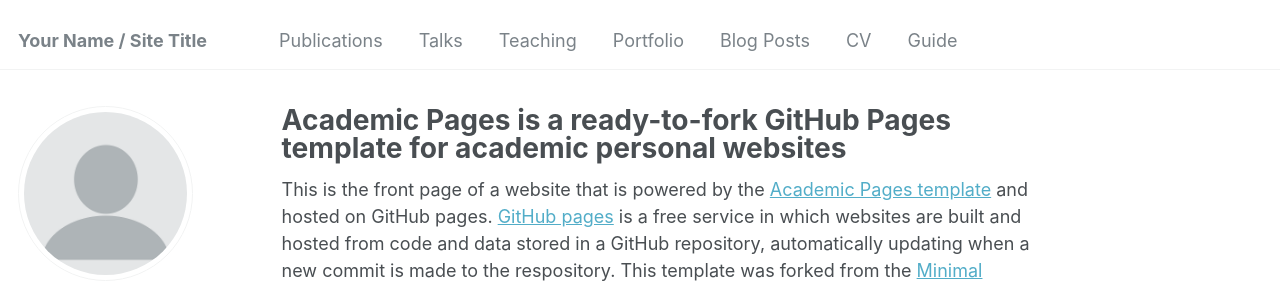
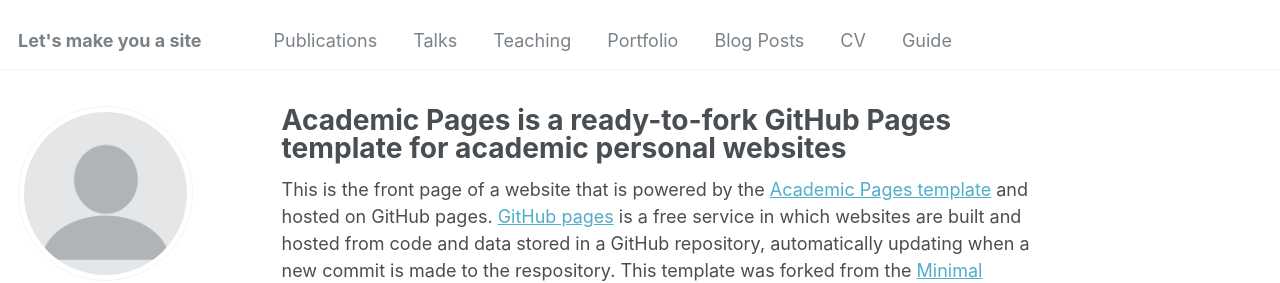
Before and after one commit to eah13/lets-make-you-a-site, a Jekyll site: the page built from _pages/about.md, in a window 1280 px wide. Shown: the top 283 px of the page. Built offline with Jekyll 4.4.1, drawn with Linux system fonts in a browser that asks for light colours; some web fonts are replaced.

Commit message:
Update _config.yml

```diff
--- a/_config.yml
+++ b/_config.yml
@@ -8,7 +8,7 @@
 
 # Basic Site Settings
 locale                   : "en-US"
-title                    : "Your Name / Site Title"
+title                    : "Let's make you a site"
 title_separator          : "-"
 name                     : &name "Your Name"
 description              : &description "personal description"
```
